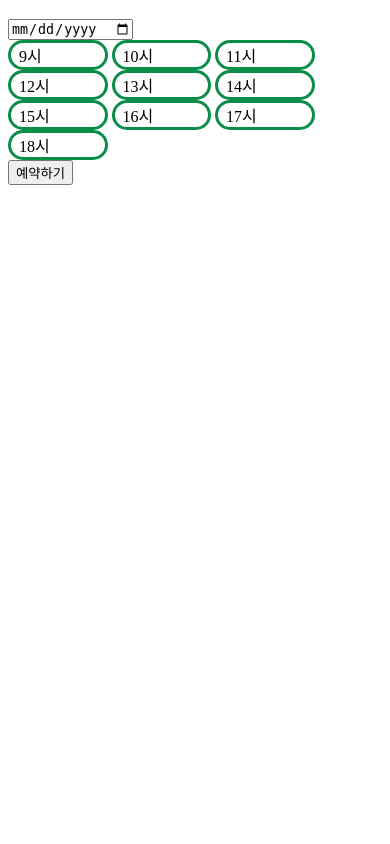
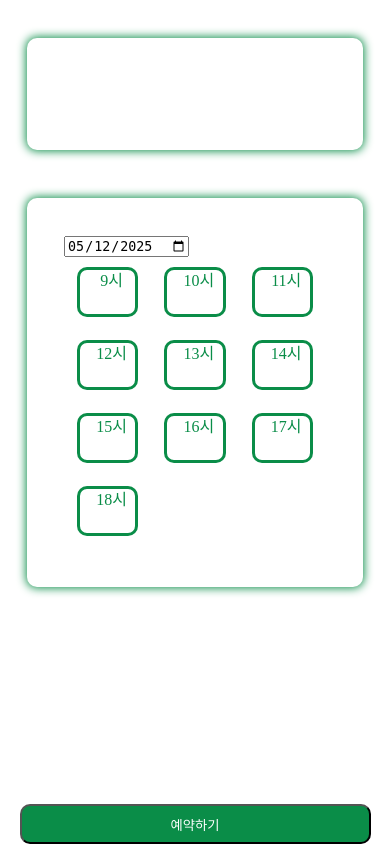
Before and after one commit to 2025-SMHRD-IS-CLOUD-2/mindLog, a Flask app: page /counseling/appointment in a window 390 px wide. Run offline with Flask 3, Linux system fonts and the light colour scheme; the visitor is signed in with stand-in values (Sample User, id 1); data that the repository does not hold is empty.

Commit message:
appoint페이지 css 반응형으로  꾸밈

```diff
--- a/app/routes/counseling.py
+++ b/app/routes/counseling.py
@@ -197,7 +197,7 @@ def appointment():
 
     finally:
         conn.close()
-    return render_template('counseling/appointment.html', center = center,appointment = appointment)
+    return render_template('counseling/appointment.html', center = center,appointment = appointment,today = today)
 
 @counseling_bp.route("get_time",methods = ["POST"])
 def getTime():
@@ -219,7 +219,6 @@ def getTime():
                 for key, value in row.items():
                     if isinstance(value, timedelta):
                         row[key] = str(value).replace(":00:00","")
-
     finally:
         conn.close()
     return jsonify(result)
--- a/app/static/css/appointment.css
+++ b/app/static/css/appointment.css
@@ -1,16 +1,64 @@
 body{
     max-width: 768px;
 }
-
+#availableTime{
+    display: flex;
+    flex-direction: row;
+    flex-wrap: wrap;
+}
+form{
+    display: flex ;
+    flex-direction: column;
+    justify-content: center;
+    width: 100%;
+    margin-bottom: 40px;
+}
+h3{
+    color: #0a8d48;
+    margin-top: 0px;
+}
+section{
+    margin: 5%;
+    padding: 10%;
+    width:auto;
+    margin-top:30px;
+    border-radius: 10px;
+    box-shadow: 0 0 10px 1px #0a8d48;
+}
 label{
+    margin:5%;
     display: inline-block;
-    max-width: 150px;
-    width: calc(75%/3);
-    border: 3px solid #0a8d48;
-    border-radius: 15px;
+    height: 50px;
+    width: calc(70%/3);
+    box-shadow: 0 0 0 3px #0a8d48 inset;
+    color: #0a8d48;
+    text-align: center;
+    border-radius: 10px;
+    margin-top: 10px;
 }
-
+label:has(input[type = "radio"]:disabled){
+    box-shadow: 0 0 0 3px #858585 inset;
+    color: #858585;
+}
+label:has([type = 'radio']:checked){
+    background-color: rgb(175, 255, 175);
+    color: white;
+}
 input[type = "radio"]{
     appearance: none;
 
 }
+input[type = "radio"]:disabled{
+    appearance: none;
+
+}
+[type = 'submit']{
+    position: fixed;
+    bottom: 0px;
+    align-self: center;
+    width: 90%;
+    color: white;
+    background-color: #0a8d48;
+    border-radius: 10px;
+    height: 40px;
+}
--- a/app/templates/counseling/appointment.html
+++ b/app/templates/counseling/appointment.html
@@ -7,14 +7,16 @@
     <link rel="stylesheet" href="../../static/css/appointment.css">
 </head>
 <body>
-    <form action="http://127.0.0.1:5000/counseling/insert_appointment">
+    <form action="http://127.0.0.1:5000/counseling/insert_appointment" method = "post">
+
             <section id = 'centerInfo'>
                 <h3>{{center.NAME}}</h3>
                 <span>{{center.ADDRESS}}</span>
+                <br>
                 <span>{{center.CONTACT}}</span>
             </section>
             <section>
-            <input type="date" id = "selectDate" name="date" value = {{appointment.APPOINTMENT_DATE}}>
+                <input type="date" id = "selectDate" name="date" value = {{today}}>
                 <div id = "availableTime">
                     {% if not appointment%}
                         {% for i in range(9,19)%}
@@ -32,6 +34,10 @@
                                 <input type = "radio" name = "appointmenttime" value = {{item.APPOINTMENT_TIME}}:00:00 disabled>{{item.APPOINTMENT_TIME}}시
                                 </label>
                                 {% break %}
+                                {% elif loop.index == appointment|length%}
+                                    <label>
+                                        <input type = "radio" name = "appointmenttime" value = {{i}}:00:00>{{i}}시
+                                    </label>
                                 {% endif%}
                             {% endfor %}
                         {% endfor %}
@@ -40,6 +46,7 @@
             </section>
             <input type="submit" value= "예약하기">
         </form>
+
     <script>
         let selectDate = document.getElementById("selectDate");
         let availableTime = document.getElementById("availableTime");
@@ -82,7 +89,7 @@
                 console.error('에러 발생:', error);
             });
         })
-
     </script>
+    <script src = "../../static/js/appointment.js"></script>
 </body>
 </html>
```
Lines whose indentation alone changed are shown as unchanged.
